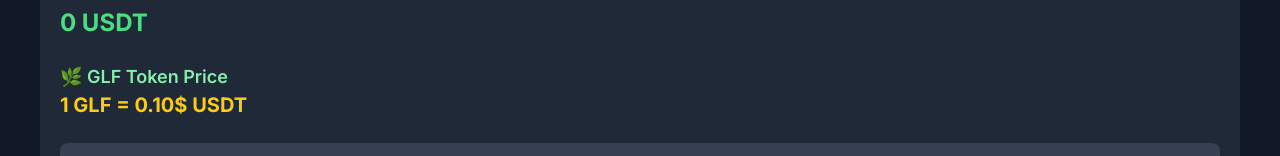
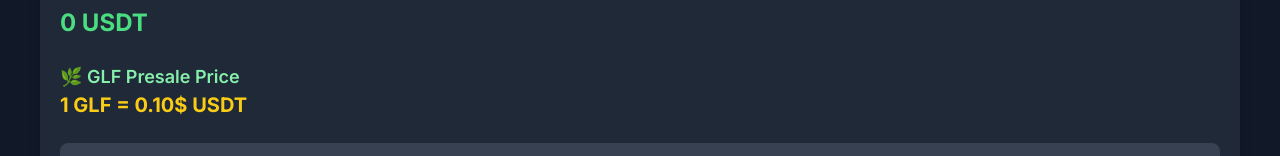
Before and after one commit to shopnilshovon/glf-presale-v2-, a React (Vite) app: page / in a window 1280 px wide. Shown: the part 455-611 px from the top of the page. Built offline with nearby package versions, Linux system fonts and the light colour scheme.

Commit message:
Update BuyToken.jsx

```diff
--- a/src/components/BuyToken.jsx
+++ b/src/components/BuyToken.jsx
@@ -99,7 +99,7 @@ export default function BuyToken({ account, setNotification }) {
         {/* Token Rate */}
         <div className="mb-6">
           <p className="text-lg font-semibold text-white">
-            🌿 <span className="text-green-300">GLF Token Price</span>
+            🌿 <span className="text-green-300">GLF Presale Price</span>
           </p>
           <p className="text-xl text-yellow-400 font-bold">1 GLF = 0.10$ USDT</p>
         </div>
```
